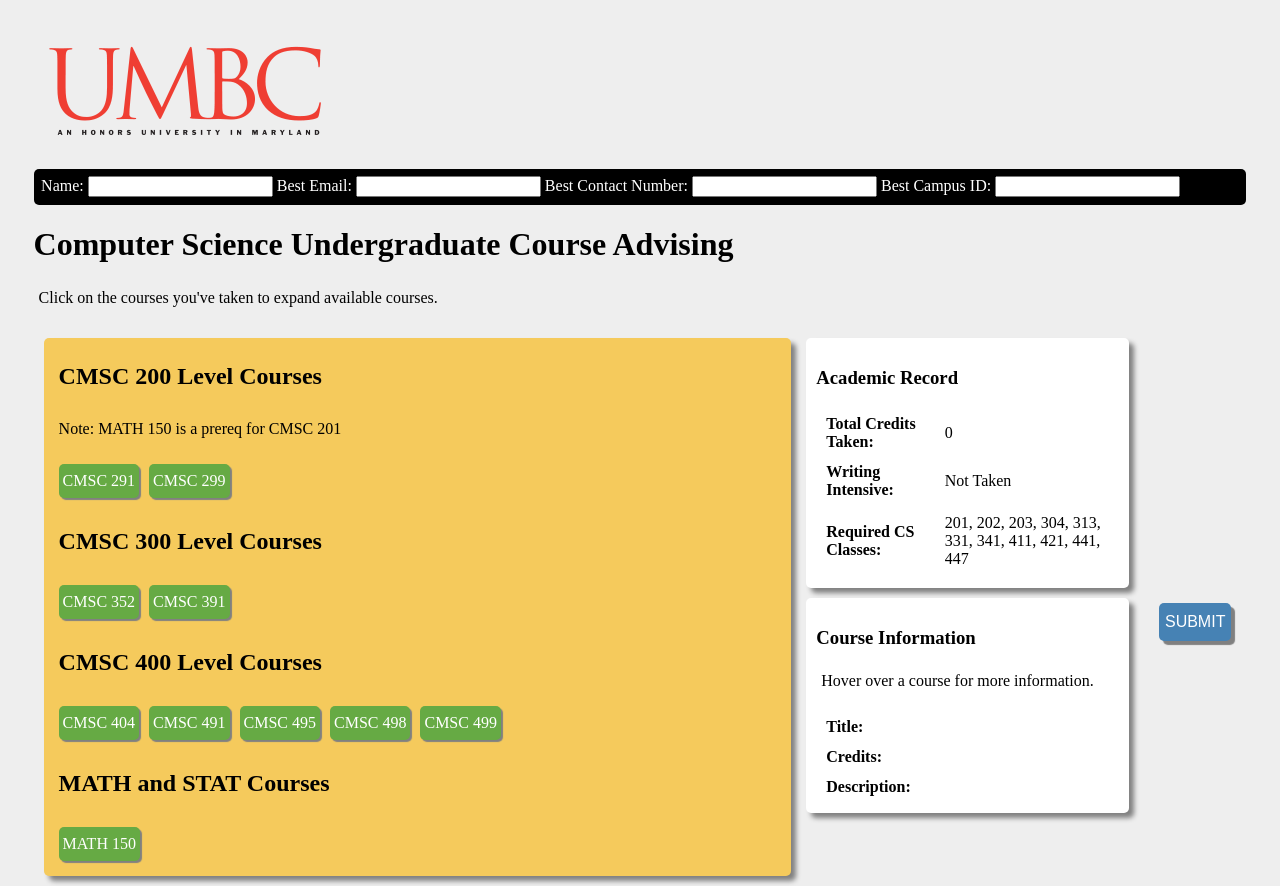
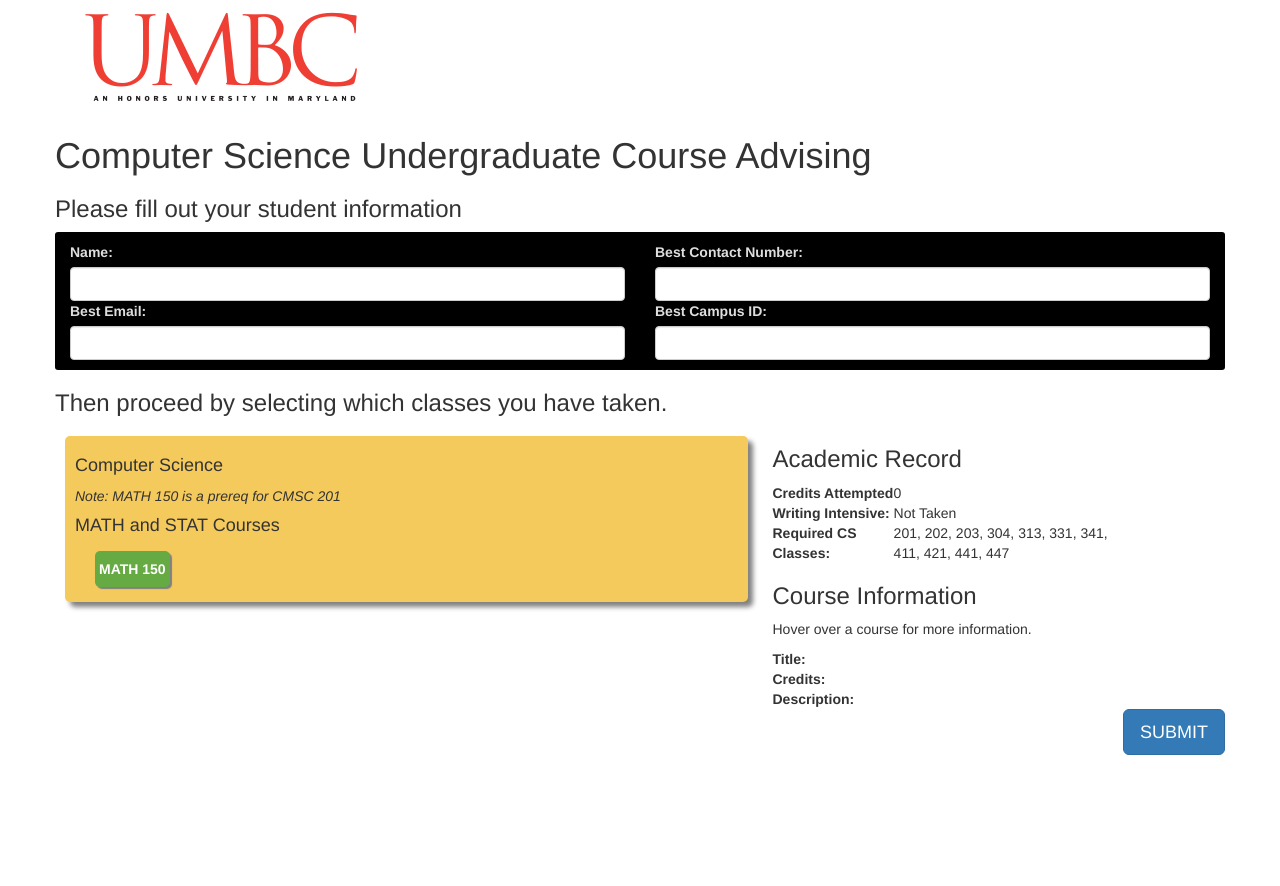
Before and after one commit to Sieabah/cmsc-433, a PHP site: page / in a window 1280 px wide. After the commit the page ends 755 px from the top, so only its background shows below. Run offline with PHP 8.4, Linux system fonts and the light colour scheme; data that the repository does not hold is empty.

Commit message:
Update application to remove redundancy

```diff
--- a/proj2/classes/App.php
+++ b/proj2/classes/App.php
@@ -12,7 +12,7 @@ class App{
 
     public static function index(){
         $data = [];
-        $data['list'] = app()->studentclass->getList();
+        $data['catalog'] = app()->studentclass->getList();
 
         return $data;
     }
--- a/proj2/public/classList.js
+++ b/proj2/public/classList.js
@@ -246,14 +246,19 @@ function labelOnMouseover(element) {
  */
 function updateDisplay() {
 	for(var key in classNodes){
-		if(classNodes[key].isAvailable() == false){
-			document.getElementById(key+"label").className = "hiddencourse";
-		}
-		else if(document.getElementById(key+"label").className == "coursetaken"){
-			document.getElementById(key+"label").className = "coursetaken";
-		}
-		else{
-			document.getElementById(key+"label").className = "course";
+		try {
+			if (classNodes[key].isAvailable() == false) {
+				document.getElementById(key + "label").className = "hiddencourse";
+			}
+			else if (document.getElementById(key + "label").className == "coursetaken") {
+				document.getElementById(key + "label").className = "coursetaken";
+			}
+			else {
+				document.getElementById(key + "label").className = "course";
+			}
+		} catch(e){
+			console.error(e);
+			console.error(key);
 		}
 	}
 }
--- /dev/null
+++ b/proj2/public/style.css
@@ -0,0 +1,51 @@
+#userinfo{
+    color: rgba(255,255,255,0.87);
+    overflow: auto;
+    background: #000;
+    padding: 10px 0;
+    border-radius: 3px;
+}
+
+#classtree{
+    background-color: rgba(245,202,92,1);
+    border-radius: 5px;
+    margin:10px;
+    float:left;
+    box-shadow:5px 5px 5px grey;
+    padding: 10px;
+}
+
+.course{
+    cursor: pointer;
+    display: inline-block;
+    padding: 8px 4px 8px 4px;
+    background-color: #66AA44;
+    color: #FFFFFF;
+    margin: 5px;
+    border-radius: 5px;
+    border: 4px red;
+    box-shadow: 2px 2px 1px grey;
+}
+
+.coursetaken{
+    display: inline-block;
+    padding: 8px 4px 8px 4px;
+    background-color: red;
+    color: #FFFFFF;
+    margin: 5px;
+    border-radius: 5px;
+    border: 4px red;
+    box-shadow: 2px 2px 1px grey;
+}
+
+.course:hover{
+    background-color: #77CC66;
+}
+
+.hiddencourse{
+    display:none;
+}
+
+input[type=checkbox]{
+    display: none;
+}
--- a/proj2/resources/classes.json
+++ b/proj2/resources/classes.json
@@ -161,7 +161,7 @@
       "name": "Software Design and Development",
       "req": ["cmsc341"]
     },
-    "351": {
+    "352": {
       "name": "Women, Gender, and Information Technology"
     },
     "391": {
@@ -181,6 +181,10 @@
     "426": {
       "name": "Principles of Computer Security",
       "req": ["cmsc341","cmsc313"]
+    },
+    "427": {
+      "name": "Principles of Computer Security",
+      "req": ["cmsc341"]
     },
     "431": {
       "name": "Compiler Design Principles",
--- a/proj2/resources/views/classList.php
+++ b/proj2/resources/views/classList.php
@@ -2,109 +2,92 @@
 <html>
 	<head>
 		<meta charset="utf8">
-		<link rel="stylesheet" href="classList.css">
+		<meta http-equiv="X-UA-Compatible" content="IE=edge">
+		<meta name="viewport" content="width=device-width, initial-scale=1">
+		<title>Computer Science Class List</title>
 
-		<title>Computer Science Class List</title>
-		<script type="text/javascript" src="./classDictionary.js"></script>
+		<link rel="stylesheet" href="https://maxcdn.bootstrapcdn.com/bootstrap/3.3.6/css/bootstrap.min.css">
+		<script src="https://ajax.googleapis.com/ajax/libs/jquery/2.2.2/jquery.min.js"></script>
+		<script src="https://maxcdn.bootstrapcdn.com/bootstrap/3.3.6/js/bootstrap.min.js"></script>
+
+		<link rel="stylesheet" href="/style.css">
+
+		<script type="text/javascript" src="/classDictionary.js"></script>
 	</head>
 	<body>
-		<div class="header">
+		<div class="container">
+			<div class="row">
+				<div class="col-xs-12">
 					<a href="/">
-		<img src="./img/umbclogo.png" />
+						<img src="/img/umbclogo.png" />
 					</a>
 				</div>
-
+			</div>
+			<div class="row">
+				<h1>Computer Science Undergraduate Course Advising</h1>
 				<form action="/formProcess" id="classlist" method="POST">
-
+					<h3>Please fill out your student information</h3>
 					<div id="userinfo">
+						<div class="col-xs-12 col-sm-6">
 							<label for="name">Name: </label>
-				<input type="text" name="name" id="name" required>
+							<input class="form-control" type="text" name="name" id="name" required>
 
 							<label for="email">Best Email: </label>
-				<input type="email" name="email" id="email" required>
-
+							<input class="form-control" type="email" name="email" id="email" required>
+						</div>
+						<div class="col-xs-12 col-sm-6">
 							<label for="contactnum">Best Contact Number: </label>
-				<input type="text" name="contactnum" id="connectnum" required>
+							<input class="form-control" type="text" name="contactnum" id="connectnum" required>
 
 							<label for="campusid">Best Campus ID: </label>
-				<input type="text" name="campusid" id="campusid" required pattern="[a-zA-Z][a-zA-Z]\d{5}">
+							<input class="form-control" type="text" name="campusid" id="campusid" required pattern="[a-zA-Z][a-zA-Z]\d{5}">
+						</div>
 					</div>
 
-			<h1>Computer Science Undergraduate Course Advising</h1>
-			<p>Click on the courses you've taken to expand available courses.</p>
-			<div id="container">
+					<h3>Then proceed by selecting which classes you have taken.</h3>
 					<!-- class path tree -->
-				<div id="classtree">
-
+					<div id="classtree" class="col-xs-12 col-sm-7">
 						<!-- computer science path trees -->
 						<div id="compsci">
-						<div id="cs200">
+							<h4>Computer Science</h4>
+							<em> Note: MATH 150 is a prereq for CMSC 201</em>
+							<div class="col-xs-12">
 								<!-- CMSC 200 level courses -->
-							<h2> CMSC 200 Level Courses</h2>
-							<p> Note: MATH 150 is a prereq for CMSC 201</p>
 								<?php
-							$lvl200 = array(array("cmsc201label","cmsc201","CMSC 201"), array("cmsc202label", "cmsc202", "CMSC 202"), array("cmsc203label","cmsc203","CMSC 203"),
-									 array("cmsc232label","cmsc232","CMSC 232"), array("cmsc291label","cmsc291","CMSC 291"), array("cmsc299label","cmsc299","CMSC 299"));
 
-							foreach($lvl200 as $values){
-							echo "<label class='course' id=$values[0] for=$values[1] onclick='labelOnClick(this)' onmouseover='labelOnMouseover(this)' >$values[2]</label>";
-							echo "<input type='checkbox' class='' name='course[]' id=$values[1] value=$values[1]>";
+								$courses = [];
+								$courses['cmsc'] = [];
+								foreach($catalog as $class){
+									if($class->department == 'cmsc')
+										$courses['cmsc'][] = $class->number;
 								}
-							?>
-						</div>
 
-						<div id="cs300">
-							<!-- CMSC 300 level courses -->
-							<h2>CMSC 300 Level Courses</h2>
-							<?php
-							$lvl300 = array(array("cmsc304label","cmsc304","CMSC 304"), array("cmsc313label", "cmsc313", "CMSC 313"), array("cmsc331label","cmsc331","CMSC 331"),
-									 array("cmsc341label","cmsc341","CMSC 341"), array("cmsc352label","cmsc352","CMSC 352"), array("cmsc391label","cmsc391","CMSC 391"));
 
-							foreach($lvl300 as $values){
-							echo "<label class='course' id=$values[0] for=$values[1] onclick='labelOnClick(this)' onmouseover='labelOnMouseover(this)' >$values[2]</label>";
-							echo "<input type='checkbox' class='' name='course[]' id=$values[1] value=$values[1]>";
-							}
-							?>
-						</div>
+								foreach($courses as $dept => $list): foreach($list as $class): ?>
 
-						<div id="cs400">
-							<!-- CMSC 400 level courses -->
-							<h2>CMSC 400 Level Courses</h2>
-							<?php
-							$lvl400 = array(array("cmsc404label","cmsc404","CMSC 404"), array("cmsc411label", "cmsc411","CMSC 411"), array("cmsc421label","cmsc421","CMSC 421"),
-									   array("cmsc426label","cmsc426","CMSC 426"), array("cmsc427label","cmsc427","CMSC 427"), array("cmsc431label","cmsc431","CMSC 431"),
-									   array("cmsc432label","cmsc432","CMSC 432"), array("cmsc433label","cmsc433","CMSC 433"), array("cmsc435label","cmsc435","CMSC 435"),
-									   array("cmsc436label","cmsc436","CMSC 436"), array("cmsc437label","cmsc437","CMSC 437"), array("cmsc441label","cmsc441","CMSC 441"),
-									   array("cmsc442label","cmsc442","CMSC 442"), array("cmsc443label","cmsc443","CMSC 443"), array("cmsc446label","cmsc446","CMSC 446"),
-									   array("cmsc447label","cmsc447","CMSC 447"), array("cmsc448label","cmsc448","CMSC 448"), array("cmsc451label","cmsc451","CMSC 451"),
-									   array("cmsc452label","cmsc452","CMSC 452"), array("cmsc453label","cmsc453","CMSC 453"), array("cmsc455label","cmsc455","CMSC 455"),
-									   array("cmsc456label","cmsc456","CMSC 456"), array("cmsc457label","cmsc457","CMSC 457"), array("cmsc461label","cmsc461","CMSC 461"),
-									   array("cmsc465label","cmsc465","CMSC 465"), array("cmsc466label","cmsc466","CMSC 466"), array("cmsc471label","cmsc471","CMSC 471"),
-									   array("cmsc473label","cmsc473","CMSC 473"), array("cmsc475label","cmsc475","CMSC 475"), array("cmsc476label","cmsc476","CMSC 476"),
-									   array("cmsc477label","cmsc477","CMSC 477"), array("cmsc478label","cmsc478","CMSC 478"), array("cmsc479label","cmsc479","CMSC 479"),array("cmsc481label","cmsc481","CMSC 481"),
-									   array("cmsc483label","cmsc483","CMSC 483"), array("cmsc484label","cmsc484","CMSC 484"), array("cmsc486label","cmsc486","CMSC 486"),
-									   array("cmsc487label","cmsc487","CMSC 487"), array("cmsc491label","cmsc491","CMSC 491"), array("cmsc493label","cmsc493","CMSC 493"),
-									   array("cmsc495label","cmsc495","CMSC 495"), array("cmsc498label","cmsc498","CMSC 498"), array("cmsc499label","cmsc499","CMSC 499"));
+									<label class='course' id="<?= $dept.$class; ?>label" for="<?= $dept.$class; ?>" onclick='labelOnClick(this)' onmouseover='labelOnMouseover(this)' >
+										<?= strtoupper($dept); ?> <?= $class; ?>
+									</label>
+									<input type='checkbox' class='' name='course[]' id="<?= $dept.$class; ?>" value="<?= $dept.$class; ?>">
 
-							foreach($lvl400 as $values){
-							echo "<label class='course' id=$values[0] for=$values[1] onclick='labelOnClick(this)' onmouseover='labelOnMouseover(this)' >$values[2]</label>";
-							echo "<input type='checkbox' class='' name='course[]' id=$values[1] value=$values[1]>";
-							}
-							?>
-
+								<?php endforeach; endforeach; ?>
 							</div>
 						</div>
 
 						<div id="math">
-						<h2>MATH and STAT Courses</h2>
+							<h4>MATH and STAT Courses</h4>
+							<div class="col-xs-12">
 								<?php
-						$lvlMath = array(array("math150label","math150","MATH 150"),array("math151label","math151","MATH 151"), array("math152label","math152","MATH 152"), array("math221label","math221","MATH 221"),
-						 array("math225label","math225","MATH 225"),array("math251label","math251","MATH 251"), array("stat355label","stat355","STAT 355"));
-						foreach($lvlMath as $values){
-							echo "<label class='course' id=$values[0] for=$values[1] onclick='labelOnClick(this)' onmouseover='labelOnMouseover(this)' >$values[2]</label>";
-							echo "<input type='checkbox' class='' name='course[]' id=$values[1] value=$values[1]>";
-						}
-						?>
+								$courses = ['math' => ['150', '151', '152', '221', '225', '251'], 'stat' => ['355']];
+
+								foreach($courses as $dept => $list): foreach($list as $class): ?>
+
+									<label class='course' id="<?= $dept.$class; ?>label" for="<?= $dept.$class; ?>" onclick='labelOnClick(this)' onmouseover='labelOnMouseover(this)' >
+										<?= strtoupper($dept); ?> <?= $class; ?>
+									</label>
+									<input type='checkbox' class='' name='course[]' id="<?= $dept.$class; ?>" value="<?= $dept.$class; ?>">
+
+								<?php endforeach; endforeach; ?>
 							</div>
 						</div>
 
@@ -131,26 +114,74 @@
 						</div>
 					</div>
 					<!-- Credit Counter -->
-			<div id="credcounter">
+					<div id="credcounter" class="col-xs-12 col-sm-4">
+						<div class="row">
+							<div class="col-xs-12">
 								<h3>Academic Record</h3>
 								<table>
-						<tr><td class="leftTable"><b>Total Credits Taken:</b></td><td><span id="takencredits">0</span></td></tr>
-						<tr><td class="leftTable"><b>Writing Intensive:</b></td><td><span id="writingintensive">Not Taken</span></td></tr>
-						<tr><td class="leftTable"><b>Required CS Classes:</b></td><td><span id="reqcs">201, 202, 203, 304, 313, 331, 341, 411, 421, 441, 447</td></tr>
+									<tr>
+										<td>
+											<strong>Credits Attempted</strong>
+										</td>
+										<td>
+											<span id="takencredits">0</span>
+										</td>
+									</tr>
+									<tr>
+										<td>
+											<strong>Writing Intensive:</strong>
+										</td>
+										<td>
+											<span id="writingintensive">Not Taken</span>
+										</td>
+									</tr>
+									<tr>
+										<td>
+											<strong>Required CS Classes:</strong>
+										</td>
+										<td>
+											<span id="reqcs">201, 202, 203, 304, 313, 331, 341, 411, 421, 441, 447</span>
+										</td>
+									</tr>
 								</table>
 							</div>
-				<div id="courseinfo">
+							<div id="courseinfo" class="col-xs-12">
 								<h3>Course Information</h3>
 								<p>Hover over a course for more information.</p>
 								<table>
-						<tr><td class="leftTable"><b>Title:</td><td><span id="coursetitle"></span></td></tr>
-						<tr><td class="leftTable"><b>Credits:</td><td><span id="coursecredits"></span></td></tr>
-						<tr><td class="leftTable"><b>Description:</td><td><span id="coursedescription"></span></td></tr>
+									<tr>
+										<td class="leftTable">
+											<strong>Title:</strong>
+										</td>
+										<td>
+											<span id="coursetitle"></span>
+										</td>
+									</tr>
+									<tr>
+										<td class="leftTable">
+											<strong>Credits:</strong>
+										</td>
+										<td>
+											<span id="coursecredits"></span>
+										</td>
+									</tr>
+									<tr>
+										<td class="leftTable">
+											<strong>Description:</strong>
+										</td>
+										<td>
+											<span id="coursedescription"></span>
+										</td>
+									</tr>
 								</table>
 							</div>
 						</div>
-			<input type="submit" id="submitbutton" value="SUBMIT">
+					</div>
+					<input class="btn btn-primary btn-lg pull-right" type="submit" id="submitbutton" value="SUBMIT">
 				</form>
-		<script type="text/javascript"  src="./classList.js"></script>
+			</div>
+		</div>
 	</body>
+
+	<script type="text/javascript"  src="/classList.js"></script>
 </html>
```
Also changed, not shown: proj2/public/classDictionary.js. Lines whose indentation alone changed are shown as unchanged.
